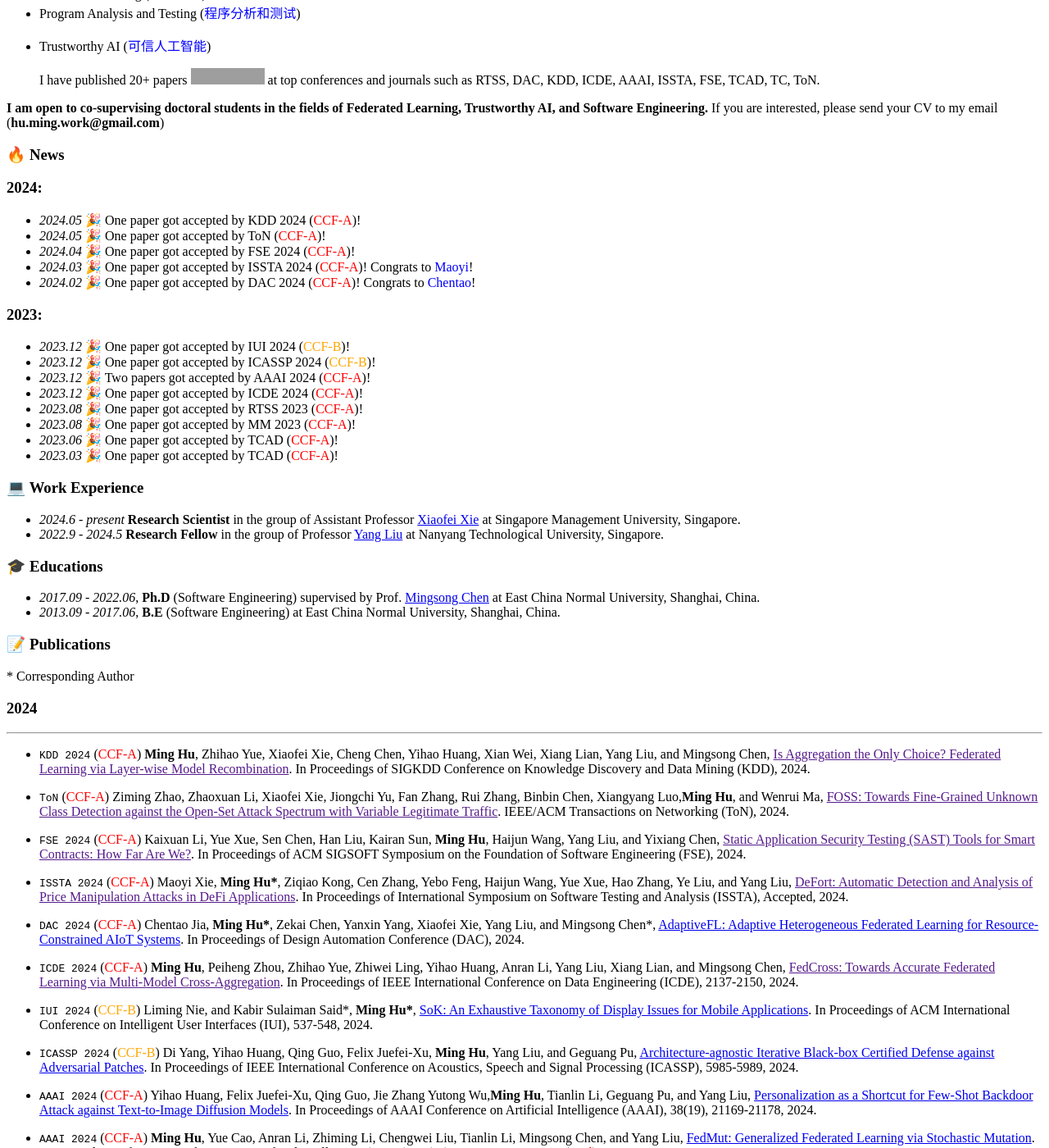
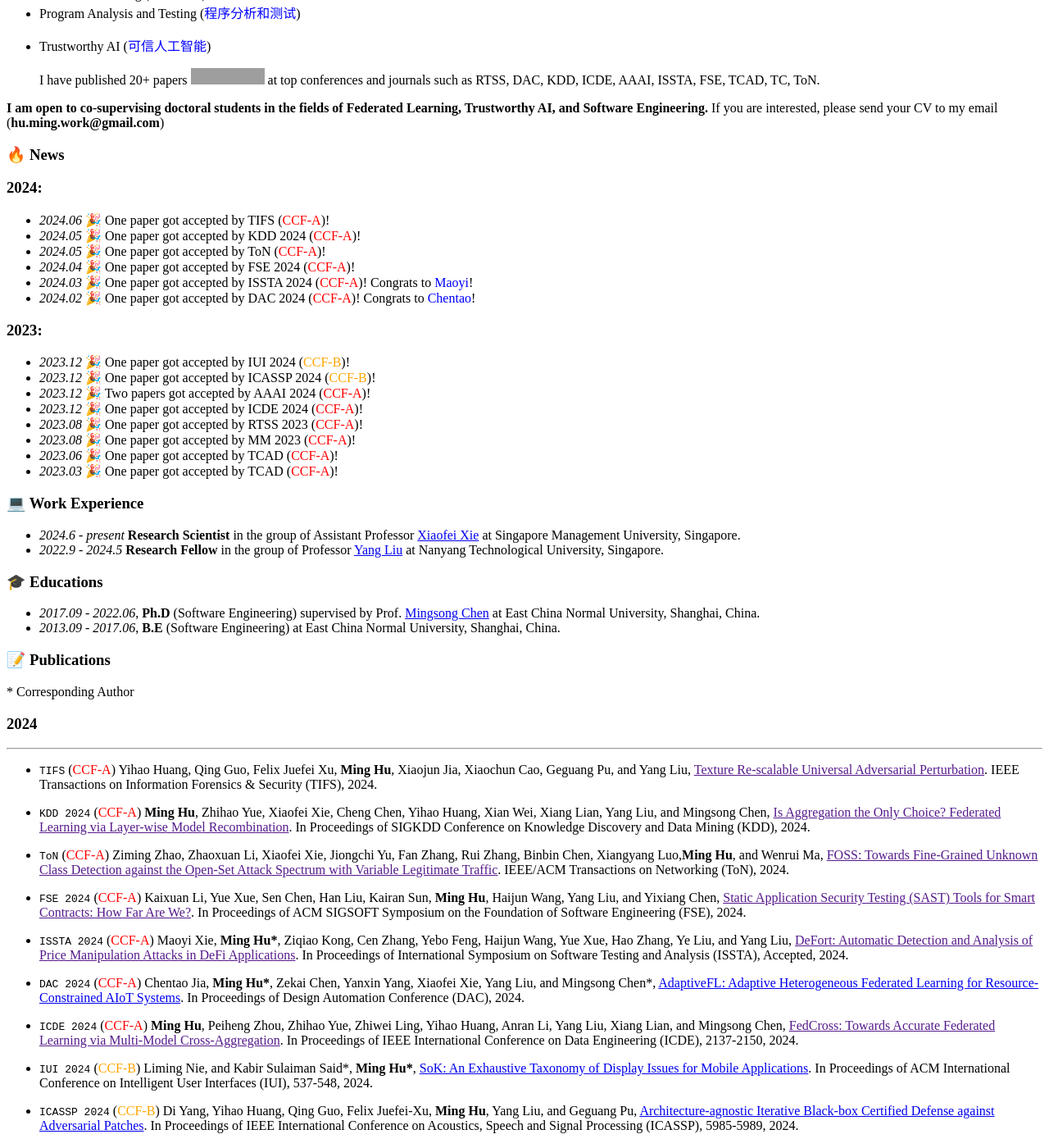
Before and after one commit to HUMingProfile/humingprofile.github.io, a Jekyll site: the page built from _pages/about.md, in a window 1280 px wide and 1400 px high, scrolled down 1352 px. Shown: the whole window at 82% size. Built offline with Jekyll 4.4.1, drawn with Linux system fonts in a browser that asks for light colours; some web fonts are replaced; a script that is not in the unit is left out; grey boxes are pictures that could not be loaded.

Commit message:
add item

```diff
--- a/_pages/about.md
+++ b/_pages/about.md
@@ -36,7 +36,7 @@ If you are interested, please send your CV to my email (**hu.ming.work@gmail.com
 
 # 🔥 News
 ### 2024:
-
+- *2024.06* 🎉 One paper got accepted by TIFS (<span style="color:red">CCF-A</span>)!
 - *2024.05* 🎉 One paper got accepted by KDD 2024 (<span style="color:red">CCF-A</span>)!
 - *2024.05* 🎉 One paper got accepted by ToN (<span style="color:red">CCF-A</span>)!
 - *2024.04* 🎉 One paper got accepted by FSE 2024 (<span style="color:red">CCF-A</span>)!
@@ -73,6 +73,7 @@ If you are interested, please send your CV to my email (**hu.ming.work@gmail.com
 \* Corresponding Author
 ### 2024
 ---
+-    ``TIFS`` (<span style="color:red">CCF-A</span>) Yihao Huang, Qing Guo, Felix Juefei Xu, **Ming Hu**, Xiaojun Jia, Xiaochun Cao, Geguang Pu, and Yang Liu, [Texture Re-scalable Universal Adversarial Perturbation](). IEEE Transactions on Information Forensics & Security (TIFS), 2024.
 
 -	``KDD 2024`` (<span style="color:red">CCF-A</span>) **Ming Hu**, Zhihao Yue, Xiaofei Xie, Cheng Chen, Yihao Huang, Xian Wei, Xiang Lian, Yang Liu, and Mingsong Chen, [Is Aggregation the Only Choice? Federated Learning via Layer-wise Model Recombination](). In Proceedings of SIGKDD Conference on Knowledge Discovery and Data Mining (KDD), 2024.
 
```
